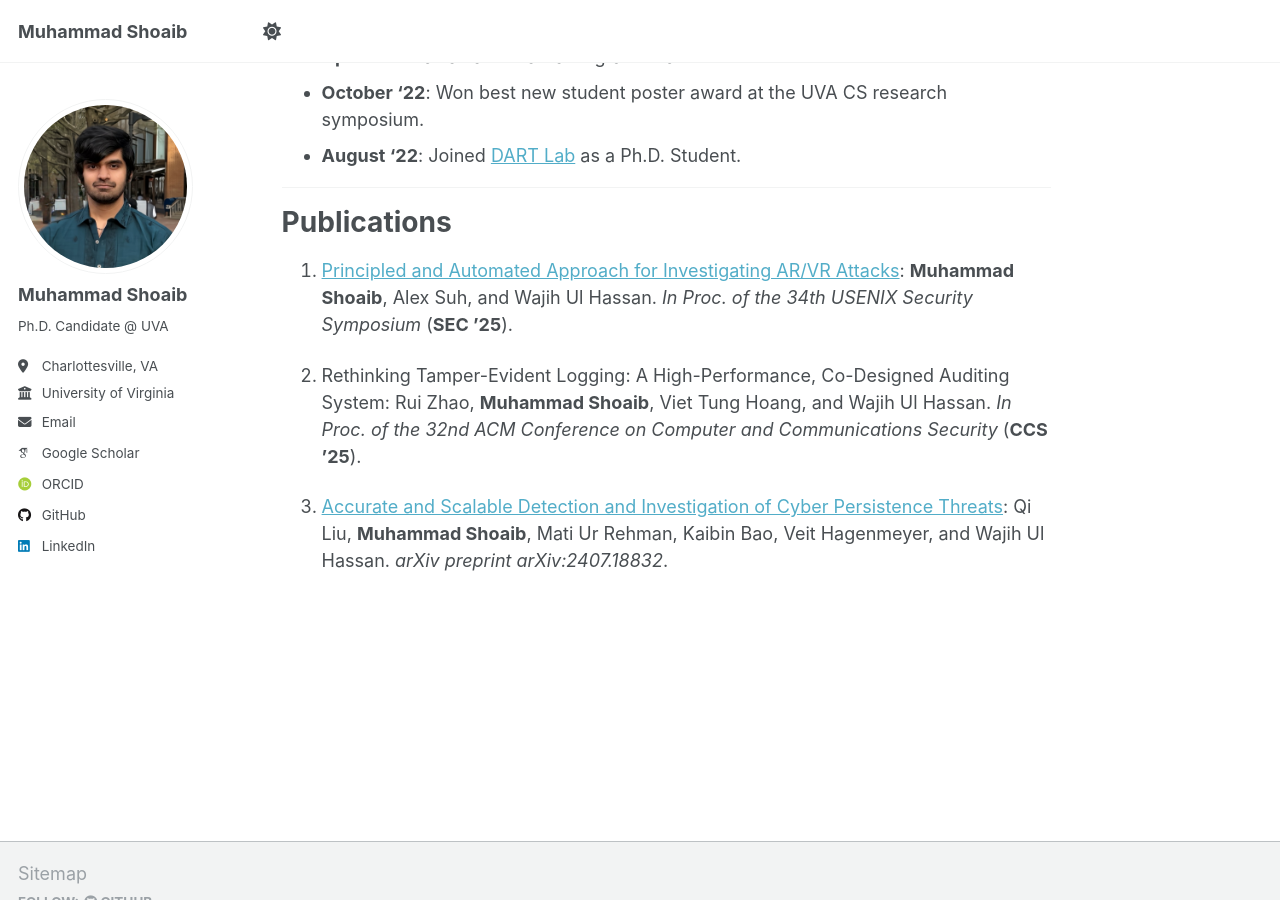
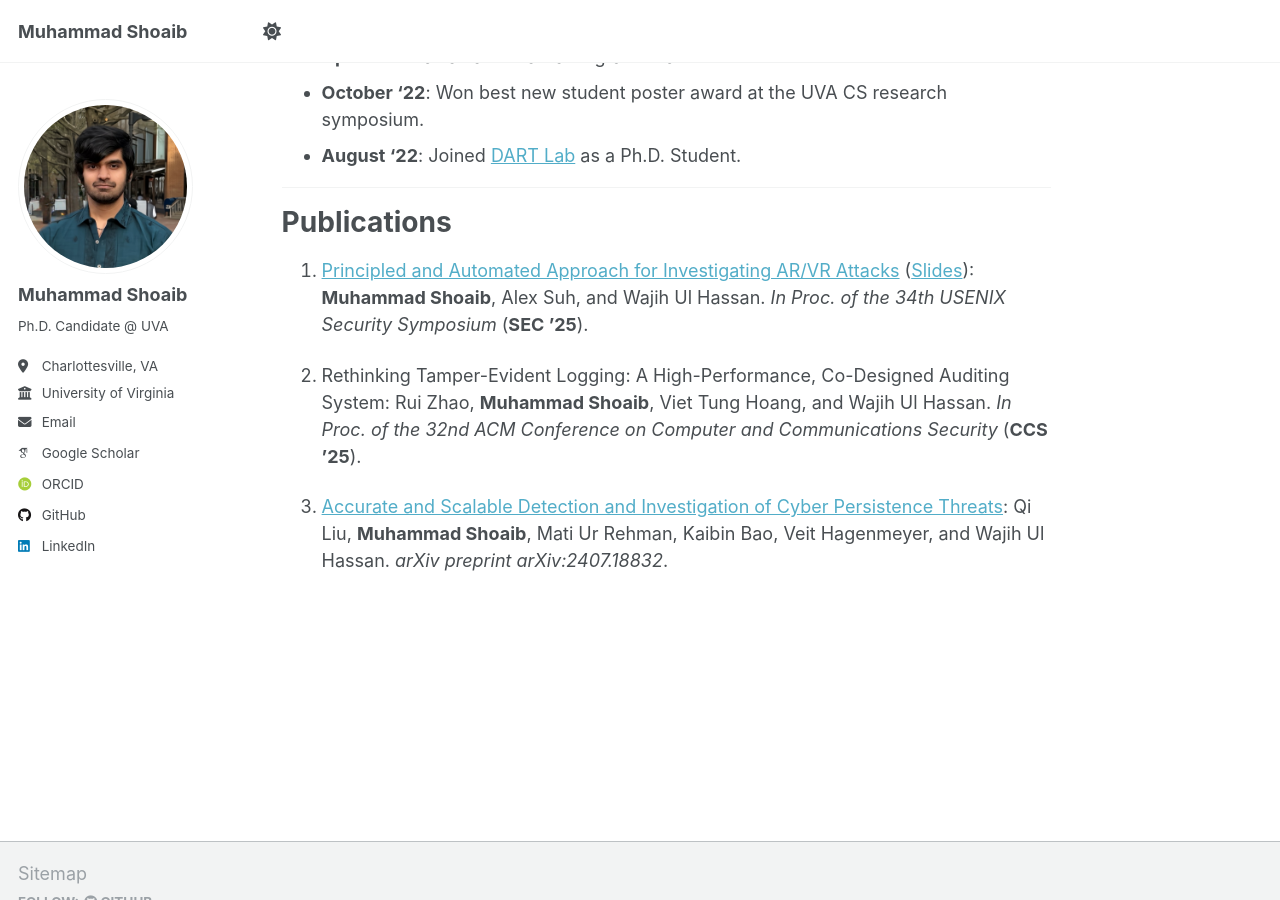
Before and after one commit to mshoaib6/mshoaib6.github.io, a Jekyll site: the page built from _pages/about.md, in a window 1280 px wide and 900 px high, scrolled down 1056 px. Built offline with Jekyll 4.4.1, drawn with Linux system fonts in a browser that asks for light colours; some web fonts are replaced; a script that is not in the unit is left out.

Commit message:
adding slides

```diff
--- a/_config.yml
+++ b/_config.yml
@@ -29,7 +29,7 @@ author:
   location         : "Charlottesville, VA"
   employer         : "University of Virginia"
   uri              : # URL
-  email            : "mailto:mshoaib@virginia.edu"
+  email            : "mshoaib@virginia.edu"
 
   # Academic websites
   academia         : # URL
--- a/_pages/about.md
+++ b/_pages/about.md
@@ -36,7 +36,7 @@ My current research interests include *Emerging Systems Security*, *Threat Detec
 
 # Publications
 
-1. [Principled and Automated Approach for Investigating AR/VR Attacks](https://www.usenix.org/system/files/conference/usenixsecurity25/sec25cycle1-prepub-168-shoaib.pdf): **Muhammad Shoaib**, Alex Suh, and Wajih Ul Hassan. *In Proc. of the 34th USENIX Security Symposium* (**SEC ’25**).
+1. [Principled and Automated Approach for Investigating AR/VR Attacks](https://www.usenix.org/system/files/conference/usenixsecurity25/sec25cycle1-prepub-168-shoaib.pdf) ([Slides](https://drive.google.com/file/d/1bDRPXNgO8WomfpugH9L8whs67M3kRMkR/view?usp=sharing)): **Muhammad Shoaib**, Alex Suh, and Wajih Ul Hassan. *In Proc. of the 34th USENIX Security Symposium* (**SEC ’25**).
 
 2. Rethinking Tamper-Evident Logging: A High-Performance, Co-Designed Auditing System: Rui Zhao, **Muhammad Shoaib**, Viet Tung Hoang, and Wajih Ul Hassan. *In Proc. of the 32nd ACM Conference on Computer and Communications Security* (**CCS ’25**).
 
```
